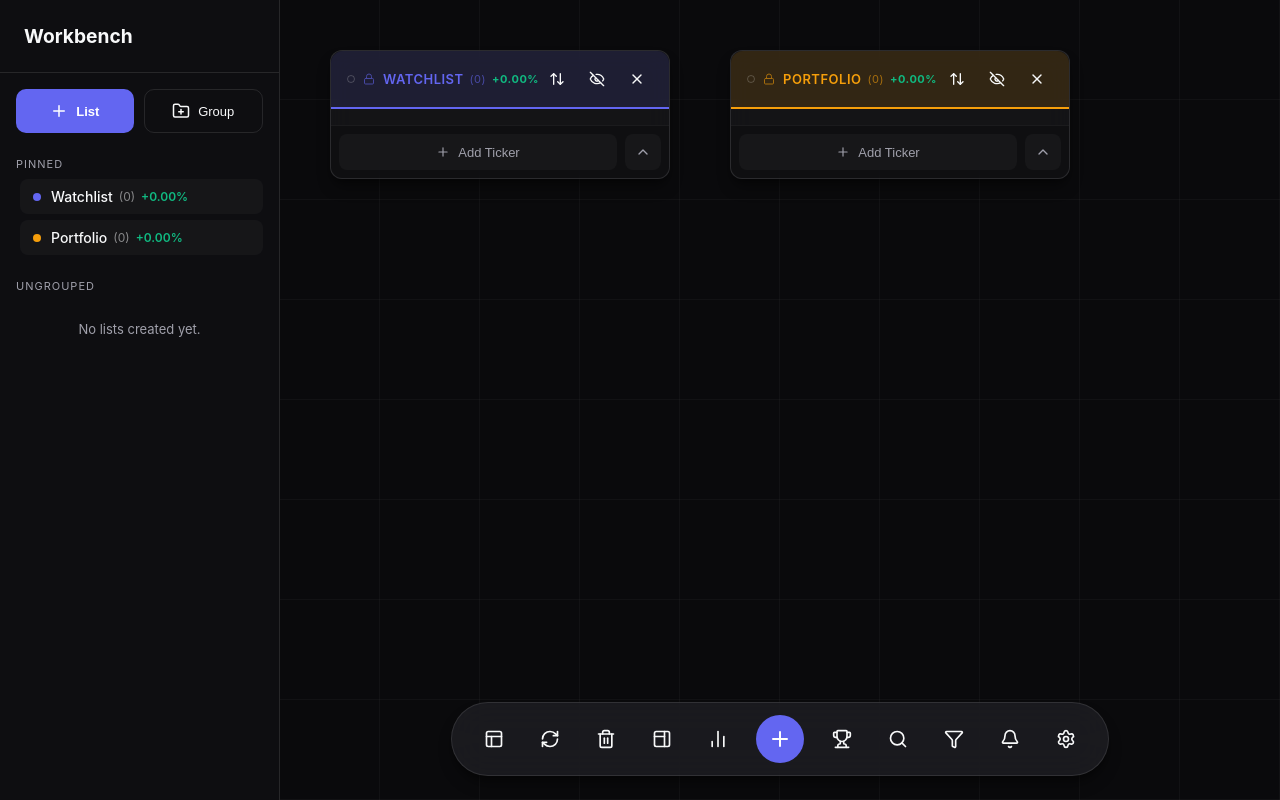
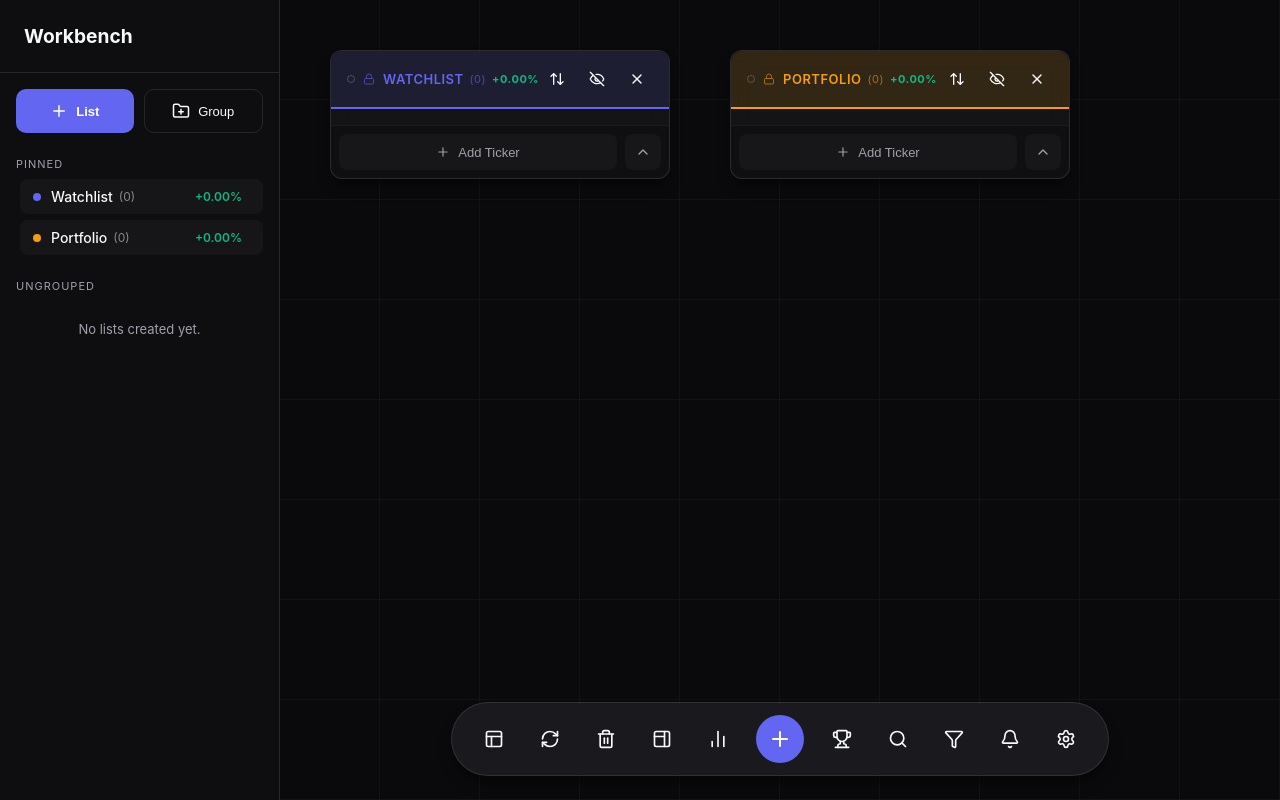
Before and after one commit to rikardsk/stocks-galore, a React (Vite) app: page / in a window 1280 px wide. Built offline with nearby package versions, Linux system fonts and the light colour scheme.

Commit message:
Align average percentage to the right

```diff
--- a/src/components/Sidebar.tsx
+++ b/src/components/Sidebar.tsx
@@ -72,13 +72,16 @@ export const Sidebar: React.FC<SidebarProps> = ({
         }}
         onClick={() => onSelectListItem(list.id)}
       >
-        <div style={{ display: 'flex', alignItems: 'center', gap: '10px' }}>
-          <div style={{ width: '8px', height: '8px', borderRadius: '50%', background: list.color }}></div>
-          <div style={{ display: 'flex', alignItems: 'center', gap: '6px' }}>
-            <span style={{ fontSize: '14px', fontWeight: 500 }}>
+        <div style={{ display: 'flex', alignItems: 'center', gap: '10px', flex: 1, minWidth: 0, overflow: 'hidden' }}>
+          <div style={{ width: '8px', height: '8px', borderRadius: '50%', background: list.color, flexShrink: 0 }}></div>
+          <div style={{ display: 'flex', alignItems: 'center', gap: '6px', minWidth: 0, flex: 1, overflow: 'hidden' }}>
+            <span style={{ fontSize: '14px', fontWeight: 500, whiteSpace: 'nowrap', overflow: 'hidden', textOverflow: 'ellipsis' }}>
               {list.country && COUNTRY_FLAGS[list.country]} {list.name}
             </span>
-            <span style={{ opacity: 0.5, fontSize: '12px' }}>({list.tickers.length})</span>
+            <span style={{ opacity: 0.5, fontSize: '12px', flexShrink: 0 }}>({list.tickers.length})</span>
+          </div>
+        </div>
+        <div style={{ display: 'flex', alignItems: 'center', gap: '8px', flexShrink: 0 }}>
           <span style={{
             fontSize: '12px',
             fontWeight: 600,
@@ -86,8 +89,6 @@ export const Sidebar: React.FC<SidebarProps> = ({
           }}>
             {avgGain >= 0 ? '+' : ''}{avgGain.toFixed(2)}%
           </span>
-          </div>
-        </div>
           <div className="item-actions" style={{ display: 'flex', gap: '4px' }}>
             {!list.isProtected && (
               <>
@@ -99,6 +100,7 @@ export const Sidebar: React.FC<SidebarProps> = ({
                 </button>
               </>
             )}
+          </div>
         </div>
       </div>
     );
```
Lines whose indentation alone changed are shown as unchanged.
